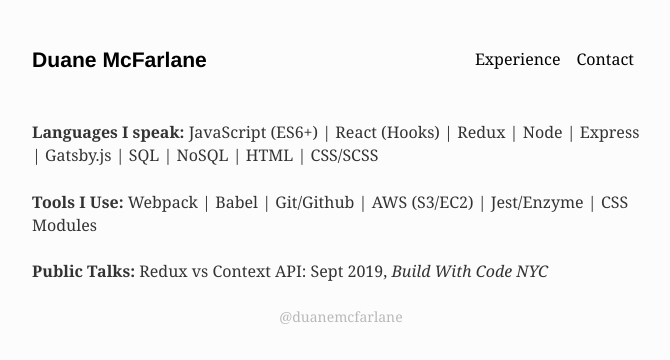
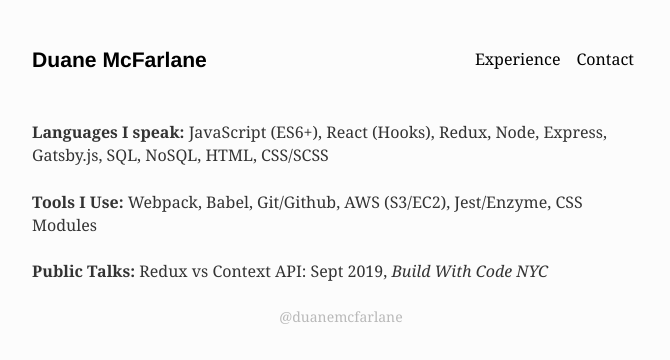
Before and after one commit to Duane11003/duane_personal_site, a Gatsby site: page /experience in a window 1280 px wide. Shown: the whole page, without its empty margins (299-969 px from the left). Built offline with nearby package versions, Linux system fonts and the light colour scheme; Gatsby itself is replaced by a stand-in of ours.

Commit message:
modified experience

```diff
--- a/src/pages/experience.js
+++ b/src/pages/experience.js
@@ -4,8 +4,8 @@ import Layout from '../components/layout'
 export default () => (
  <Layout>
  <div>
-     <p className='bodyText'><span className='boldText'>Languages I speak:</span> JavaScript (ES6+)  |  React (Hooks)  |  Redux  |  Node  |  Express  |  Gatsby.js  |  SQL  |  NoSQL  |  HTML  |  CSS/SCSS</p>
-     <p><span className='boldText'>Tools I Use:</span> Webpack  |  Babel  |  Git/Github  |  AWS (S3/EC2)  |  Jest/Enzyme  |  CSS Modules</p>
+     <p className='bodyText'><span className='boldText'>Languages I speak:</span> JavaScript (ES6+), React (Hooks), Redux, Node, Express, Gatsby.js, SQL, NoSQL, HTML, CSS/SCSS</p>
+     <p><span className='boldText'>Tools I Use:</span> Webpack, Babel, Git/Github, AWS (S3/EC2), Jest/Enzyme, CSS Modules</p>
      <p><span className='boldText'>Public Talks:</span> Redux vs Context API: Sept 2019, <span className='itals'>Build With Code NYC</span></p>
  </div>
  </Layout>
```
